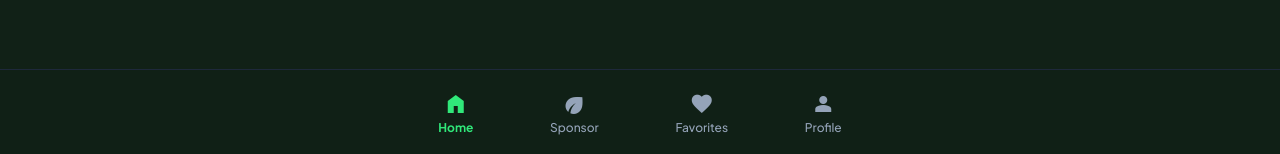
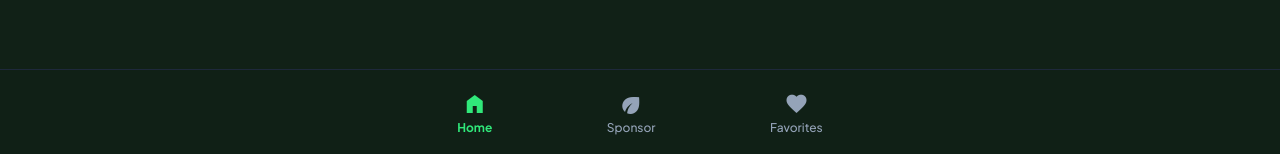
Before and after one commit to softproyectosw/nature_marketplace, a Next.js app in the folder frontend/: page / in a window 1280 px wide. Shown: the part 643-797 px from the top of the page. Built offline with nearby package versions, Linux system fonts and the light colour scheme; no server answers.

Commit message:
Keep Favorites visible for all users, only hide Profile when not authenticated

```diff
--- a/frontend/components/ui/BottomNav.tsx
+++ b/frontend/components/ui/BottomNav.tsx
@@ -4,6 +4,7 @@ import Link from 'next/link';
 import { usePathname } from 'next/navigation';
 import { cn } from '@/lib/utils';
 import { useTranslation } from '@/contexts/LanguageContext';
+import { useAuth } from '@/contexts/AuthContext';
 
 /**
  * Bottom Navigation component
@@ -15,18 +16,20 @@ interface NavItem {
   icon: string;
   labelKey: 'home' | 'sponsor' | 'favorites' | 'profile';
   fillOnActive?: boolean;
+  requiresAuth?: boolean;
 }
 
 const navItems: NavItem[] = [
   { href: '/', icon: 'home', labelKey: 'home' },
   { href: '/products', icon: 'eco', labelKey: 'sponsor' },
   { href: '/favorites', icon: 'favorite', labelKey: 'favorites', fillOnActive: true },
-  { href: '/profile', icon: 'person', labelKey: 'profile' },
+  { href: '/profile', icon: 'person', labelKey: 'profile', requiresAuth: true },
 ];
 
 export function BottomNav() {
   const pathname = usePathname();
   const { t } = useTranslation();
+  const { isAuthenticated } = useAuth();
 
   const isActive = (path: string) => {
     if (path === '/') return pathname === '/';
@@ -37,7 +40,9 @@ export function BottomNav() {
   return (
     <div className="fixed bottom-0 left-0 right-0 h-[88px] bg-white/90 dark:bg-background-dark/95 backdrop-blur-lg border-t border-slate-200 dark:border-slate-800 z-50">
       <div className="flex justify-around items-center h-full max-w-lg mx-auto px-4">
-        {navItems.map((item) => {
+        {navItems
+          .filter((item) => !item.requiresAuth || isAuthenticated)
+          .map((item) => {
             const active = isActive(item.href);
             return (
               <Link
```
Lines whose indentation alone changed are shown as unchanged.
